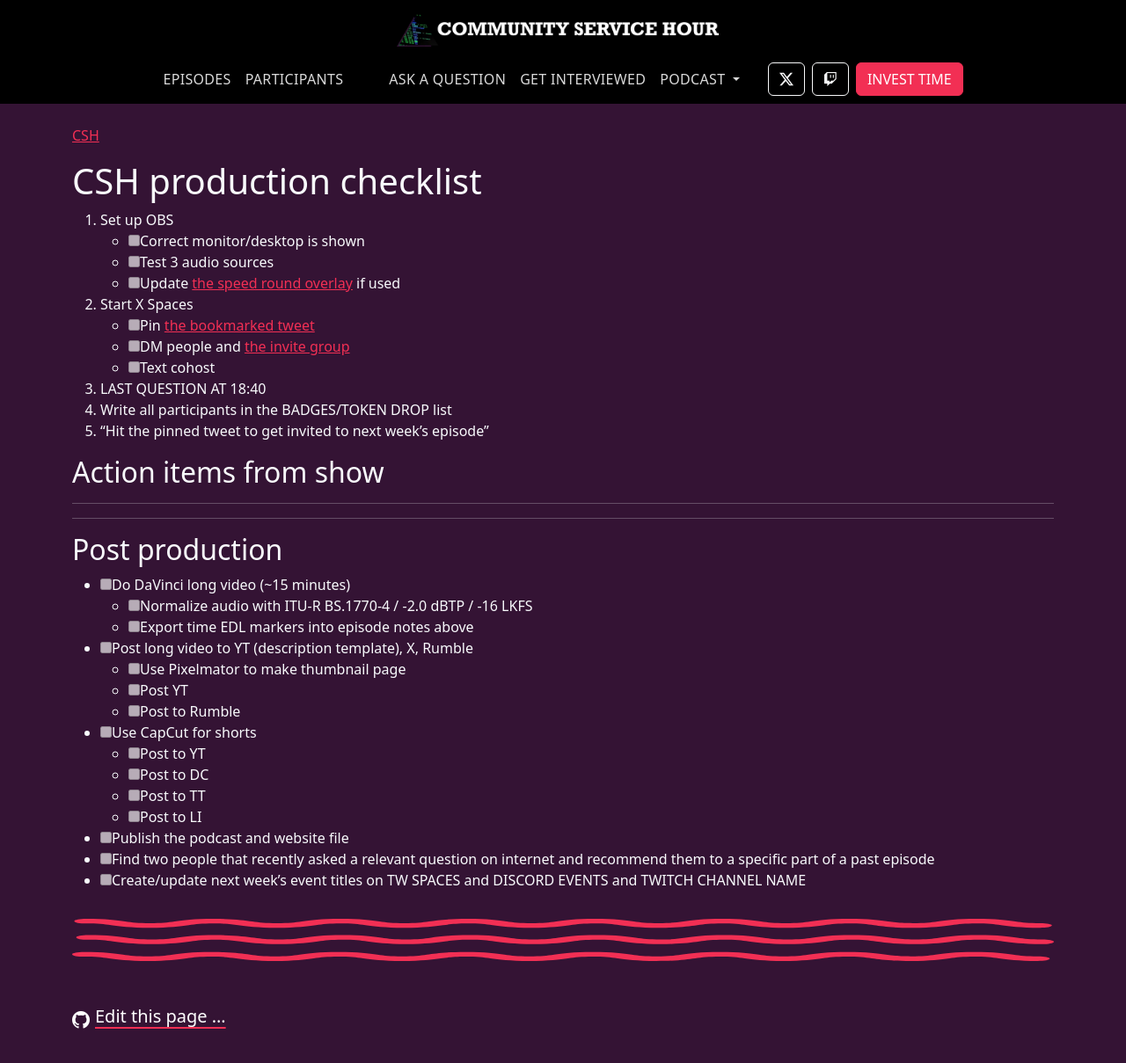
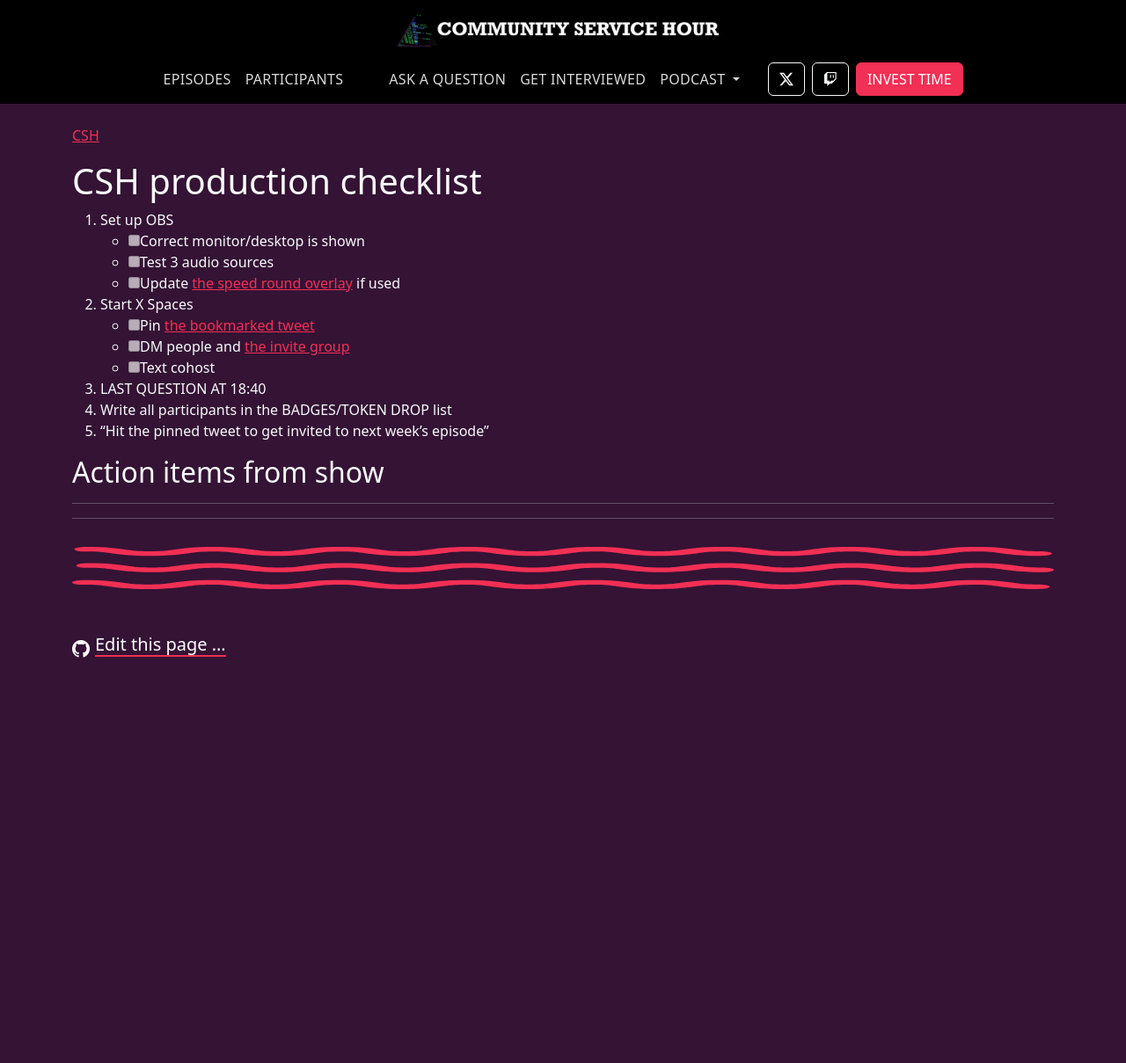
Before and after one commit to community-service/hour.gg, a Jekyll site: the page built from instructions/Production checklist.md, in a window 1280 px wide and 1246 px high. Shown: the top 1209 px of the window at 88% size. Built offline with Jekyll 4.4.1, drawn with Linux system fonts in a browser that asks for light colours; our own code applies the rules of GitHub Pages for plain Markdown files.

Commit message:
post ep 142

```diff
--- a/instructions/Production checklist.md
+++ b/instructions/Production checklist.md
@@ -25,21 +25,3 @@ layout: page
 
 
 ---
-
-## Post production
-
-- [ ] Do DaVinci long video (~15 minutes)
-  - [ ] Normalize audio with ITU-R BS.1770-4 / -2.0 dBTP / -16 LKFS
-  - [ ] Export time EDL markers into episode notes above
-- [ ] Post long video to YT (description template), X, Rumble
-  - [ ] Use Pixelmator to make thumbnail page
-  - [ ] Post YT
-  - [ ] Post to Rumble
-- [ ] Use CapCut for shorts
-  - [ ] Post to YT
-  - [ ] Post to DC
-  - [ ] Post to TT
-  - [ ] Post to LI
-- [ ] Publish the podcast and website file
-- [ ] Find two people that recently asked a relevant question on internet and recommend them to a specific part of a past episode
-- [ ] Create/update next week's event titles on TW SPACES and DISCORD EVENTS and TWITCH CHANNEL NAME
```
Also changed, not shown: _episodes/2026-08-03-episode-142.md (added, +103 -0 lines), instructions/Postproduction checklist.md (+6 -3 lines).
